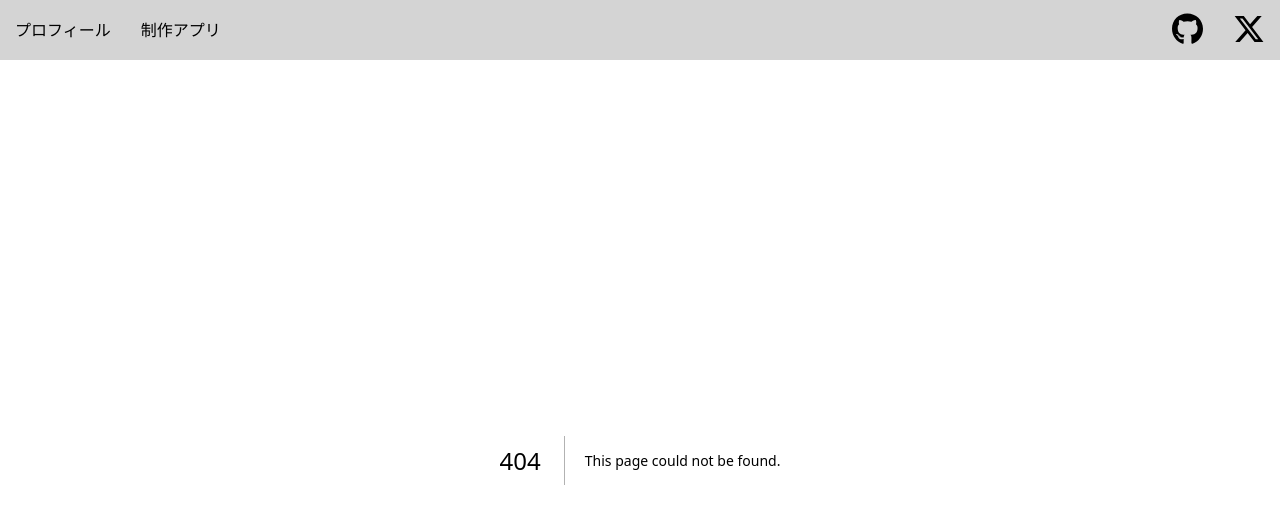
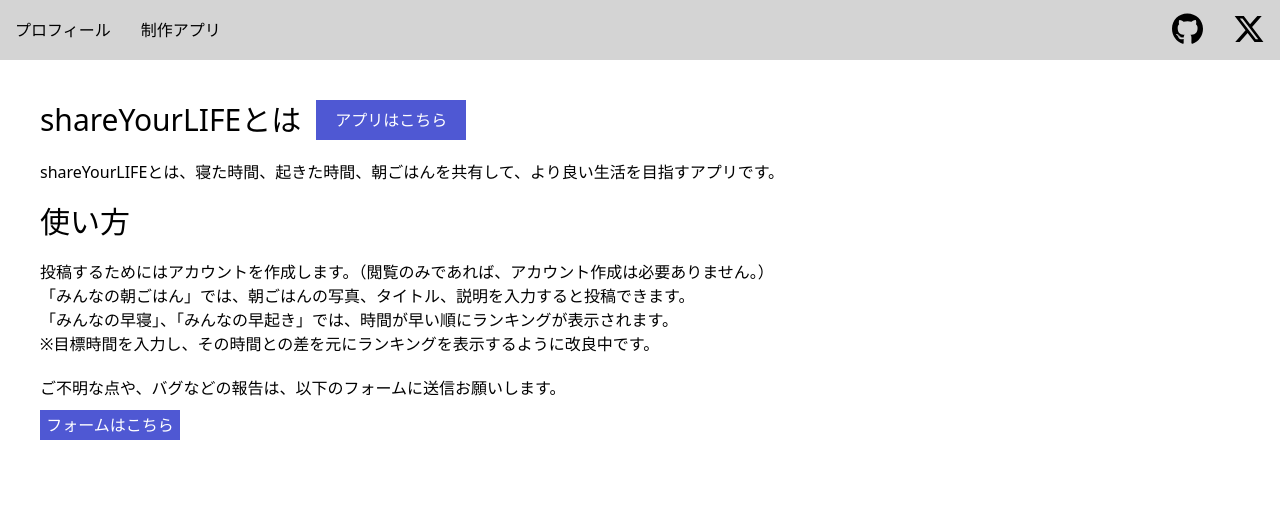
Before and after one commit to tawarakeita/tawarakeita.github.io, a Next.js app: page /apps/shareyourlife in a window 1280 px wide. Before the commit this address had no page. Shown: the top 524 px of the page. Built offline with nearby package versions, Linux system fonts and the light colour scheme.

Commit message:
appsページの追加、shareYourLIFEの説明・リンクを追加

```diff
--- a/src/app/apps/page.js
+++ b/src/app/apps/page.js
@@ -1,9 +1,15 @@
-import { FontAwesomeIcon } from '@fortawesome/react-fontawesome'
+import Link from 'next/link'
+import Title from "../../components/Title";
 
 export default function Page() {
   return (
-      <main className="flex flex-col gap-8 row-start-2 items-center sm:items-start">
-        HelloAppsPage!
+      <main>
+        <Title mainText = "制作アプリ" subText = "Apps" />
+        <div>
+          <Link href="/apps/shareyourlife">
+            <span>shareYourLIFE</span>
+          </Link>
+        </div>
       </main>
   );
 }
--- /dev/null
+++ b/src/app/apps/shareyourlife/page.js
@@ -0,0 +1,43 @@
+import Link from 'next/link'
+
+export default function Page() {
+  return (
+    <main className='m-[40px]'>
+      <div className="flex items-center mb-5">
+        <h1 className='text-3xl mr-[15px]'>shareYourLIFEとは</h1>
+        <a href="http://syl.kei-apps.com:3001" target="_blank">
+          <button className="bg-[#4F58D3] text-white w-[150px] h-[40px] border-none">アプリはこちら</button>
+        </a>
+      </div>
+      <span>
+        shareYourLIFEとは、寝た時間、起きた時間、朝ごはんを共有して、より良い生活を目指すアプリです。
+      </span>
+      <h1 className='text-3xl mr-[15px] my-5'>使い方</h1>
+      <span>
+        投稿するためにはアカウントを作成します。（閲覧のみであれば、アカウント作成は必要ありません。）
+        <br />
+        「みんなの朝ごはん」では、朝ごはんの写真、タイトル、説明を入力すると投稿できます。
+        <br />
+        「みんなの早寝」、「みんなの早起き」では、時間が早い順にランキングが表示されます。
+        <br />
+        &#8251;目標時間を入力し、その時間との差を元にランキングを表示するように改良中です。
+      </span>
+      <br />
+      <div className='mt-5'>
+        <span>
+          ご不明な点や、バグなどの報告は、以下のフォームに送信お願いします。
+        </span>
+        <br />
+        <a
+          href="https://docs.google.com/forms/d/e/1FAIpQLScY7yA9YTvtbiXNoUnphjiWATnTnMPCEPdEtq2Wl1aR50RZBw/viewform?usp=dialog"
+          target="_blank"
+          rel="noopener noreferrer"
+        >
+          <button className="bg-[#4F58D3] text-white w-[140px] h-[30px] border-none" style={{ marginTop: "10px" }}>
+            フォームはこちら
+          </button>
+        </a>
+      </div>
+    </main>
+  );
+}
--- a/src/components/Header.jsx
+++ b/src/components/Header.jsx
@@ -1,3 +1,4 @@
+import Link from 'next/link'
 import { FontAwesomeIcon } from '@fortawesome/react-fontawesome'
 import { faGithub, faXTwitter } from '@fortawesome/free-brands-svg-icons'
 
@@ -6,12 +7,12 @@ export default function Header() {
     <div>
       <header className="h-[60px] bg-neutral-300 flex items-center justify-between">
         <div className='flex'>
-          <a className='m-[15px] cursor-pointer inline-block text-black' href="/">
+          <Link className='m-[15px] cursor-pointer inline-block text-black' href="/">
             プロフィール
-          </a>
-          <a className='m-[15px] cursor-pointer inline-block text-black' href="/apps">
+          </Link>
+          <Link className='m-[15px] cursor-pointer inline-block text-black' href="/apps">
             <span>制作アプリ</span>
-          </a>
+          </Link>
         </div>
         <div className='flex'>
           <a className="" href="https://github.com/tawarakeita">
--- /dev/null
+++ b/src/components/Title.jsx
@@ -0,0 +1,8 @@
+export default function Title({ mainText = "", subText = "" }) {
+  return (
+      <div className="mt-12 mb-4 flex flex-col items-center">
+          <h2 className="text-3xl">{mainText}</h2>
+          <h3 className='mt-1'>{subText}</h3>
+      </div>
+  );
+}
```
